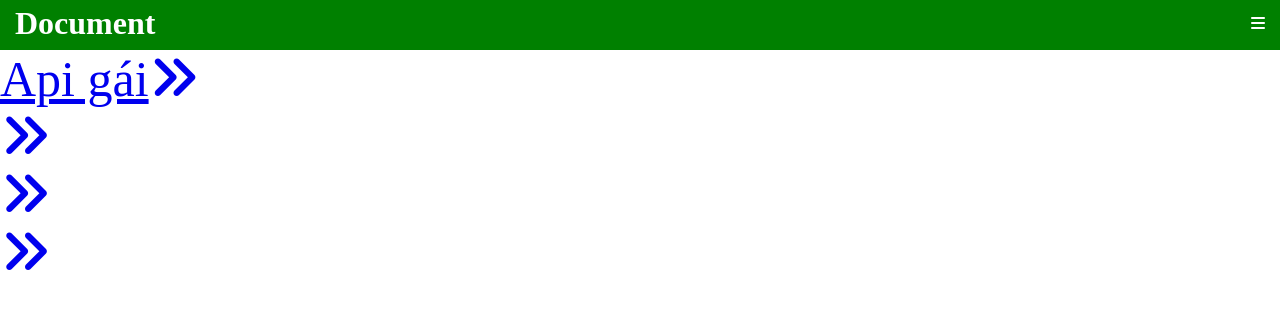
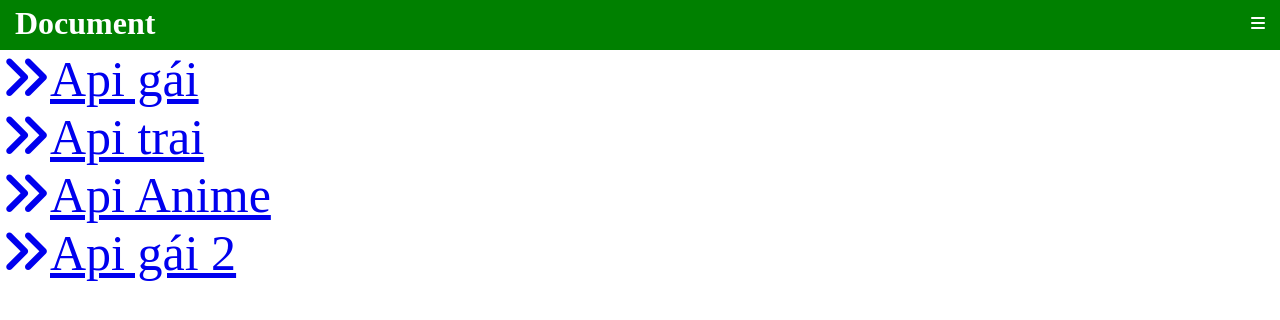
Before and after one commit to Tuitenvu/Project, a plain HTML site: page index.html in a window 1280 px wide. Shown: the top 320 px of the page. Drawn offline with Linux system fonts and the light colour scheme.

Commit message:
Update index.html

```diff
--- a/index.html
+++ b/index.html
@@ -16,10 +16,10 @@
 <i class="fas fa-bars"></i>
     </header>
     <main>
-<a href="#">Api gái<i class="fas fa-angle-double-right"></i></a></br>
-<a href="#"><i class="fas fa-angle-double-right"></i></a></br>
-<a href="#"><i class="fas fa-angle-double-right"></i></a></br>
-<a href="#"><i class="fas fa-angle-double-right"></i></a></br>
+<a href="#"><i class="fas fa-angle-double-right"></i>Api gái</a></br>
+<a href="#"><i class="fas fa-angle-double-right"></i>Api trai</a></br>
+<a href="#"><i class="fas fa-angle-double-right"></i>Api Anime</a></br>
+<a href="#"><i class="fas fa-angle-double-right"></i>Api gái 2</a></br>
     </main>
 </body>
 </html>
```
